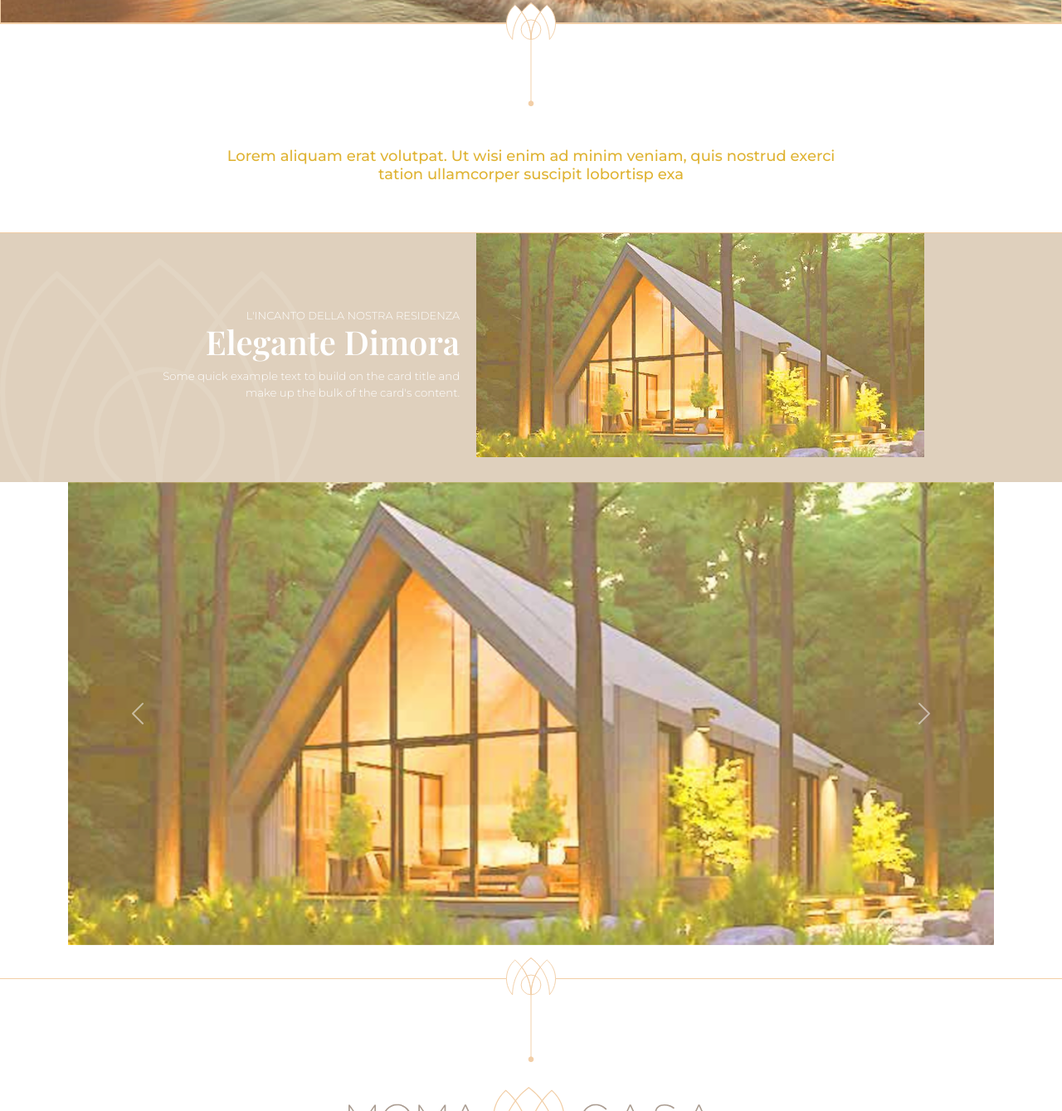
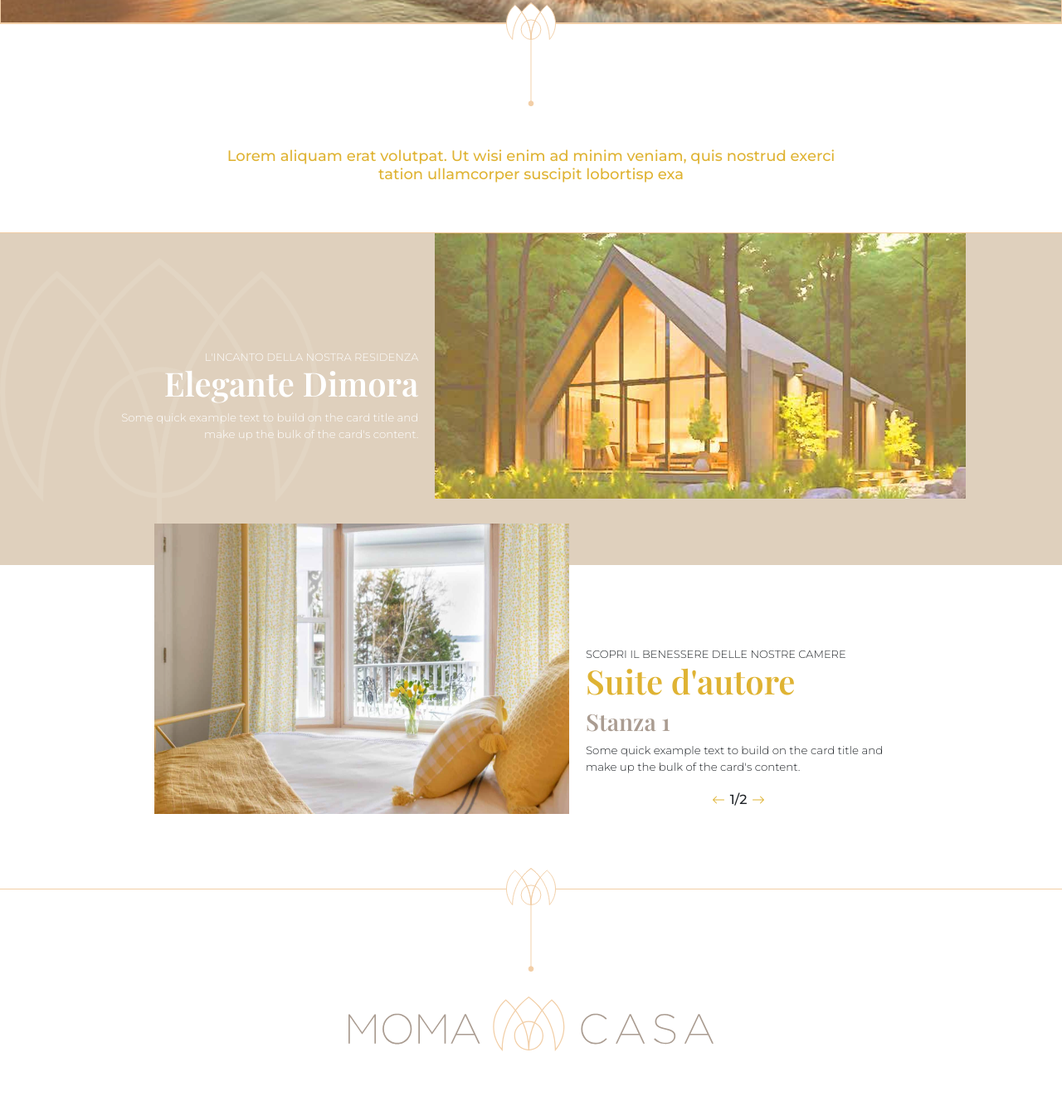
Before and after one commit to alessioerasmo/momacasa_design, a website: page index.html in a window 1280 px wide. Shown: the part 712-2051 px from the top of the page at 83% size. Drawn offline with nearby package versions, Linux system fonts and the light colour scheme.

Commit message:
carousel

```diff
--- a/index.html
+++ b/index.html
@@ -13,7 +13,6 @@
     <script src="node_modules/jquery/dist/jquery.min.js"></script>
     <script src="node_modules/popper.js/dist/popper.min.js"></script>
     <script src="node_modules/bootstrap/dist/js/bootstrap.min.js"></script>
-    <script src="script.js"></script>
 
         <title>Moma Casa</title>
 </head>
@@ -51,7 +50,7 @@
 
     <hr class="line">
 
-    <div class="moma-dark-container">
+    <div class="moma-container moma-dark-container">
         <div class="card m-1" style="width: 25rem;">
             <div class="card-body">
             <h6 class="card-subtitle">L'incanto della nostra residenza</h6>
@@ -62,27 +61,41 @@
         <img src="images/CASAGODURIOSA.png" />
     </div>
 
-    <div class="container">
+    <div class="moma-container moma-light-container">
+        <div id="carouselExample" class="carousel slide carousel-fade">
+            <div class="carousel-inner">
+              <div class="carousel-item active">
+                <img src="images/stanza.png">
+              </div>
+              <div class="carousel-item">
+                <img src="images/HD-wallpaper-wonderful-sunset-beach-sunset-clouds-hill-sea.jpg" >
+              </div>
+            </div>
+        </div>
+        <div class="card m-1" style="width: 25rem;">
+            <div class="card-body">
+            <h6 class="card-subtitle">Scopri il benessere delle nostre camere</h6>
+              <h1 class="card-title">Suite d'autore</h1>
+              <h3 class="card-title card-title2">Stanza 1</h3>
+              <p class="card-text">Some quick example text to build on the card title and make up the bulk of the card's content.</p>
+            </div>
+            <div class="carousel-outer-controls">
+                <button class="carousel-outer-control" type="button" data-bs-target="#carouselExample" data-bs-slide="prev" onclick="chg_number(-1)">
+                    <svg xmlns="http://www.w3.org/2000/svg" width="16" height="16" fill="currentColor" class="bi bi-arrow-left" viewBox="0 0 16 16">
+                        <path fill-rule="evenodd" d="M15 8a.5.5 0 0 0-.5-.5H2.707l3.147-3.146a.5.5 0 1 0-.708-.708l-4 4a.5.5 0 0 0 0 .708l4 4a.5.5 0 0 0 .708-.708L2.707 8.5H14.5A.5.5 0 0 0 15 8"/>
+                    </svg>
+                </button>
+                <div>1/6</div>
+                <button class="carousel-outer-control" type="button" data-bs-target="#carouselExample" data-bs-slide="next" onclick="chg_number(+1)">
+                    <svg xmlns="http://www.w3.org/2000/svg" width="16" height="16" fill="currentColor" class="bi bi-arrow-right" viewBox="0 0 16 16">
+                        <path fill-rule="evenodd" d="M1 8a.5.5 0 0 1 .5-.5h11.793l-3.147-3.146a.5.5 0 0 1 .708-.708l4 4a.5.5 0 0 1 0 .708l-4 4a.5.5 0 0 1-.708-.708L13.293 8.5H1.5A.5.5 0 0 1 1 8"/>
+                    </svg>
+                </button>
+            </div>
+        </div>
 
 
-        <div id="carouselExample" class="carousel slide">
-            <div class="carousel-inner">
-              <div class="carousel-item active">
-                <img src="images/CASAGODURIOSA.png" class="d-block w-100" alt="...">
-              </div>
-              <div class="carousel-item">
-                <img src="images/HD-wallpaper-wonderful-sunset-beach-sunset-clouds-hill-sea.jpg" class="d-block w-100" alt="...">
-              </div>
-            </div>
-            <button class="carousel-control-prev" type="button" data-bs-target="#carouselExample" data-bs-slide="prev">
-              <span class="carousel-control-prev-icon" aria-hidden="true"></span>
-              <span class="visually-hidden">Previous</span>
-            </button>
-            <button class="carousel-control-next" type="button" data-bs-target="#carouselExample" data-bs-slide="next">
-              <span class="carousel-control-next-icon" aria-hidden="true"></span>
-              <span class="visually-hidden">Next</span>
-            </button>
-          </div>
+
 
 
     </div>
@@ -123,6 +136,7 @@
         <!-- use "agensia_color.svg" for white backgrounds -->
     </a>
 
+    <script src="script.js"></script>
 
 </body>
 
--- a/main.css
+++ b/main.css
@@ -135,59 +135,108 @@ body::-webkit-scrollbar {
     font-size: large;
 }
 
-.moma-dark-container{
+
+.moma-container{
     width: 100%;
-    background-color: var(--color_4);
-    background-image: url("images/flower2.svg");
-    background-repeat: no-repeat;
-    background-size: 30%;
-    background-position: 0px 30px;
-    height: 300px;
     display: flex;
     justify-content:center ;
     align-items: center;
 }
 
 
-.moma-dark-container > .card {
-    color: white;
-    background-color: rgba(0, 0, 0, 0);
+.moma-dark-container{
+    height: 400px;
+    background-color: var(--color_4);
+    background-image: url("images/flower2.svg");
+    background-repeat: no-repeat;
+    background-size: 30%;
+    background-position: 0px 30px;
+}
+
+.moma-light-container{
+    align-items: flex-end !important;
+    position: relative;
+    top: -50px;
+}
+
+
+.moma-container > .card {
     border: 0px;
 }
-.moma-dark-container > img {
-    height: 90%;
+
+.moma-dark-container > .card {
+    color: white !important;
+    background-color: rgba(0, 0, 0, 0);
+}
+.moma-container > img {
+    height: 80%;
     position: relative;
-    top: -5%;
+    top: -10%;
 }
 
-.moma-dark-container > .card > .card-body > .card-title {
+.moma-container > .card > .card-body > .card-title {
     font-family: 'Playfair Display', serif;
     font-weight: 600;
     text-align: justify-all !important;
 }
 
-.moma-dark-container > .card > .card-body > .card-subtitle {
+.moma-container > .card > .card-body > .card-subtitle {
     font-weight: 300;
     text-transform: uppercase;
     font-size: small;
 }
 
-.moma-dark-container > .card > .card-body > .card-text {
+.moma-container > .card > .card-body > .card-text {
 
 font-weight: 300;
 font-size: smaller;
 }
 
 
-.moma-dark-container > .card > .card-body > * {
+.moma-container > .card > .card-body > * {
     text-align: right;
     font-family: 'Montserrat', sans-serif;
 }
 
-.carousel-control-custom{
-    border: 2px solid red;
+.moma-light-container > .card > .card-body > * {
+    text-align: left !important;
+}
+.moma-light-container > .card > .card-body > .card-title {
+    color: var(--color_3) !important;
 }
 
+.moma-light-container > .card > .card-body > .card-title2 {
+    color: var(--color_1) !important;
+}
+/* CONTAINER'S CAROUSEL */
+
+.moma-container > .carousel {
+    width: 500px;
+}
+
+
+.carousel-item > img{
+    width: 100% !important;
+    height: 350px;
+
+}
+
+.carousel-outer-controls{
+    display: flex;
+    justify-content: center;
+    align-items: center;
+}
+
+.carousel-outer-control{
+    text-decoration: none;
+    border: 0;
+    background-color: rgba(0, 0, 0, 0);
+}
+
+.carousel-outer-control > svg{
+    color: var(--color_3) !important;
+    display: inline !important;
+}
 
 .text-block {
     text-align: center;
--- a/script.js
+++ b/script.js
@@ -0,0 +1,20 @@
+// carousel numbering
+
+var slider_imgs = $(".carousel-item").length
+var slider_actual_img = 1
+$(".carousel-outer-controls")[0].children[1].textContent = slider_actual_img+"/"+slider_imgs
+
+function chg_number(attr){
+    if (attr>0){
+        if (slider_actual_img == slider_imgs)
+            slider_actual_img = 1
+        else
+            slider_actual_img += 1
+    } else {
+        if (slider_actual_img == 1)
+            slider_actual_img = slider_imgs
+        else
+            slider_actual_img -= 1
+    }
+    $(".carousel-outer-controls")[0].children[1].textContent = slider_actual_img+"/"+ slider_imgs
+}
```
Also changed, not shown: images/stanza.png (added).
